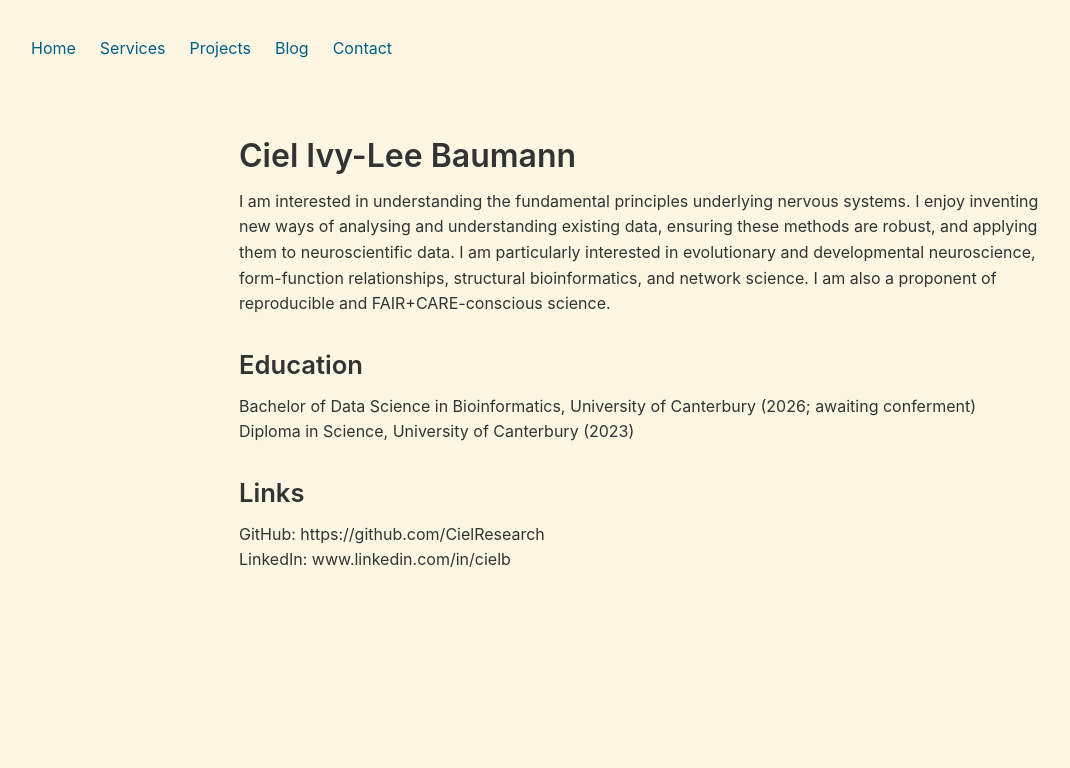
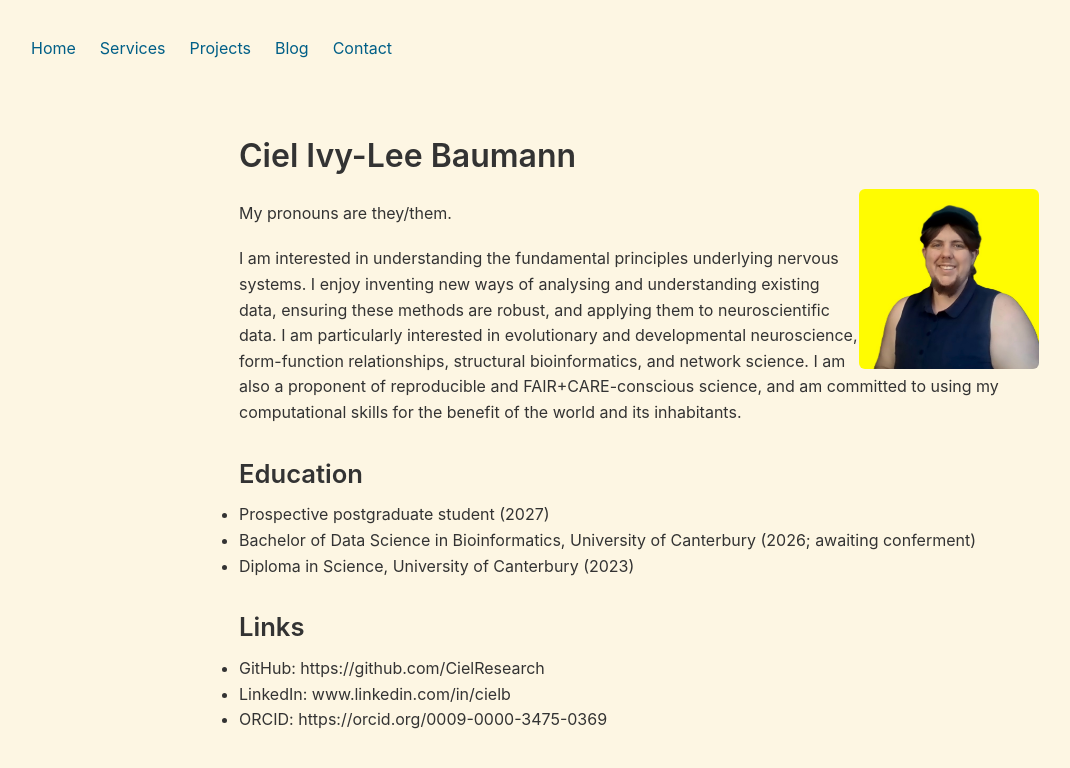
Before and after one commit to CielResearch/CielResearch.github.io, a Jekyll site: the page built from index.md, in a window 1280 px wide. Shown: the top 768 px of the page, without its empty margins (1-1071 px from the left). Built offline with Jekyll 4.4.1, drawn with Linux system fonts in a browser that asks for light colours.

Commit message:
Reformat education and links

```diff
--- a/index.md
+++ b/index.md
@@ -5,16 +5,23 @@ title: CielResearch
 
 # Ciel Ivy-Lee Baumann
 
+<img align="right" src="./assets/profile_pic.jpg" width="180">
+
+My pronouns are they/them.
+
 I am interested in understanding the fundamental principles underlying nervous systems. I enjoy
 inventing new ways of analysing and understanding existing data, ensuring these methods are robust,
 and applying them to neuroscientific data. I am particularly interested in evolutionary and
 developmental neuroscience, form-function relationships, structural bioinformatics, and network
-science. I am also a proponent of reproducible and FAIR+CARE-conscious science.
+science. I am also a proponent of reproducible and FAIR+CARE-conscious science, and am committed to
+using my computational skills for the benefit of the world and its inhabitants.
 
 ## Education
-Bachelor of Data Science in Bioinformatics, University of Canterbury (2026; awaiting conferment) \
-Diploma in Science, University of Canterbury (2023)
+- Prospective postgraduate student (2027)
+- Bachelor of Data Science in Bioinformatics, University of Canterbury (2026; awaiting conferment)
+- Diploma in Science, University of Canterbury (2023)
 
 ## Links
-GitHub: https://github.com/CielResearch \
-LinkedIn: www.linkedin.com/in/cielb
+- GitHub: https://github.com/CielResearch
+- LinkedIn: www.linkedin.com/in/cielb
+- ORCID: https://orcid.org/0009-0000-3475-0369
```
